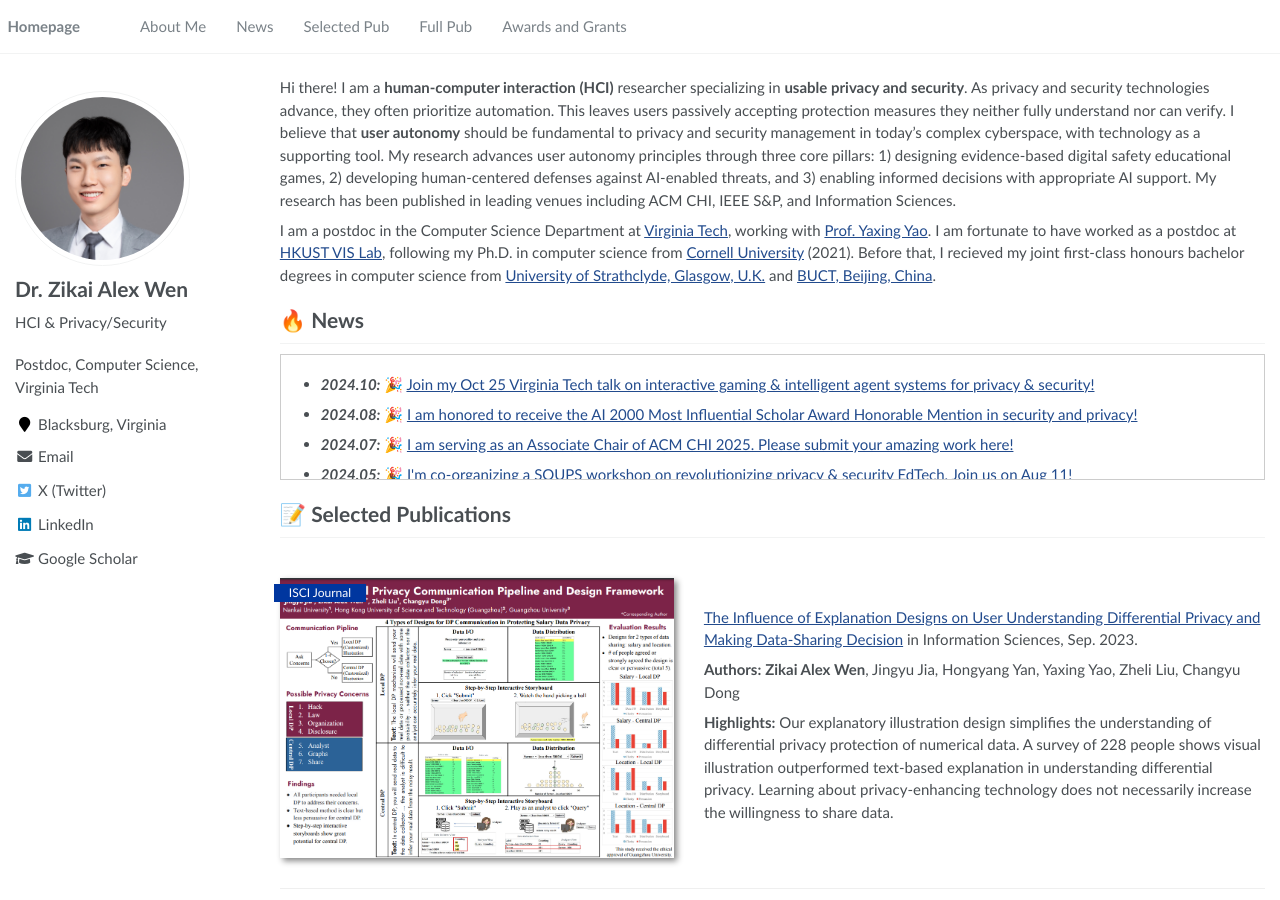
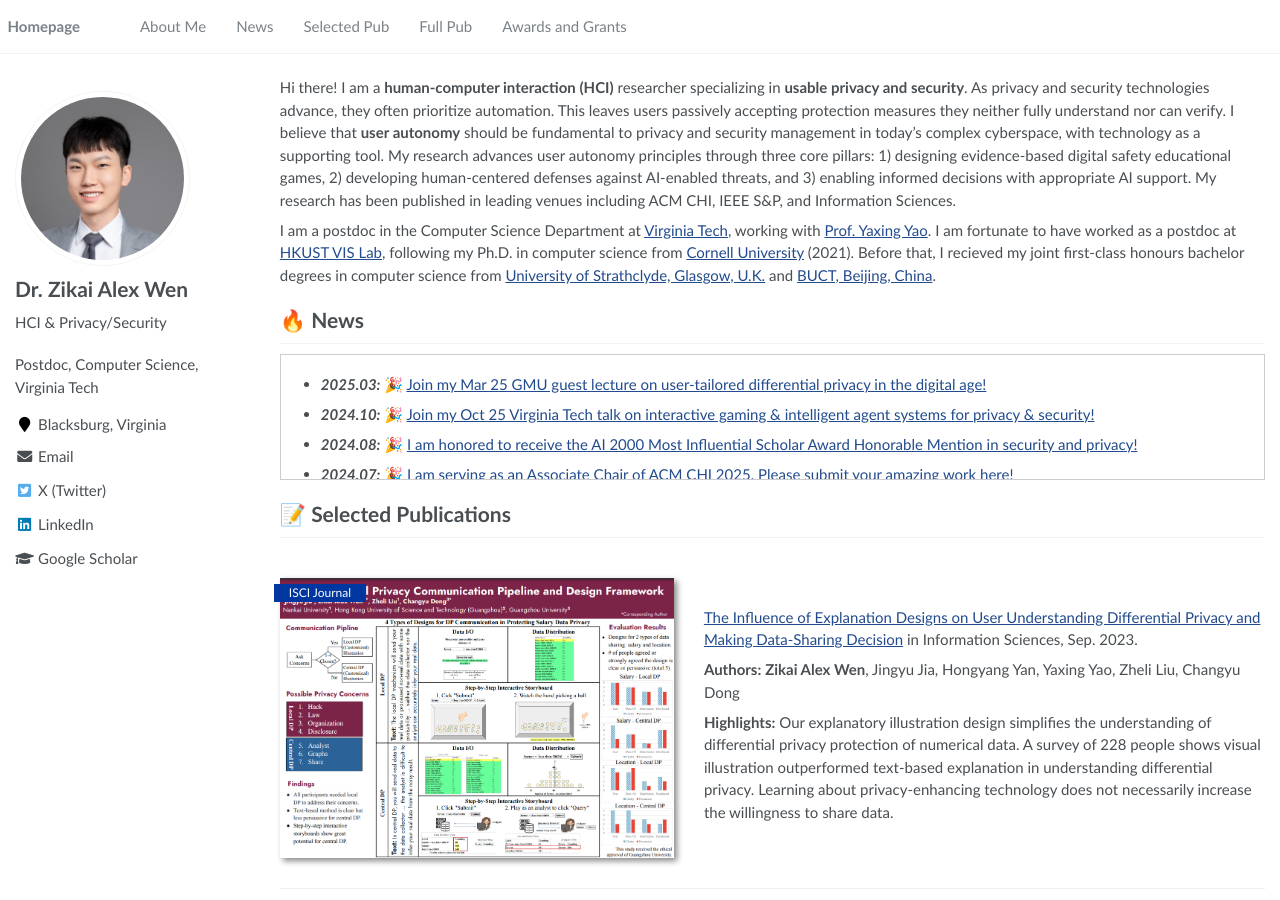
Before and after one commit to zikaiwen/zikaiwen.github.io, a Jekyll site: the page built from _pages/about.md, in a window 1280 px wide and 900 px high. Built offline with Jekyll 4.4.1, drawn with Linux system fonts in a browser that asks for light colours; part of the change alters nothing that is shown.

Commit message:
Update news status

```diff
--- a/_pages/about.md
+++ b/_pages/about.md
@@ -24,6 +24,7 @@ I am a postdoc in the Computer Science Department at [Virginia Tech](https://web
 # 🔥 News
 <div class="responsive-scroll-container">
 <ul>
+    <li><em><strong>2025.03:</strong></em> 🎉 <a href="https://csis.gmu.edu/pages/seminars.php?id=2025-03-25-seminar">Join my Mar 25 GMU guest lecture on user-tailored differential privacy in the digital age!</a></li>
     <li><em><strong>2024.10:</strong></em> 🎉 <a href="https://website.cs.vt.edu/research/Seminars/zikaialex_wen.html">Join my Oct 25 Virginia Tech talk on interactive gaming & intelligent agent systems for privacy & security!</a></li>
     <li><em><strong>2024.08:</strong></em> 🎉 <a href="https://www.aminer.cn/ai2000/search_rank?id=562cf8b845cedb3398d18ca9&searchValue=Zikai%20Wen%20(Alex)&yearLeft=2014&yearRight=2024">I am honored to receive the AI 2000 Most Influential Scholar Award Honorable Mention in security and privacy!</a></li>
     <li><em><strong>2024.07:</strong></em> 🎉 <a href="https://chi2025.acm.org/subcommittees/selecting-a-subcommittee/#user_experience">I am serving as an Associate Chair of ACM CHI 2025. Please submit your amazing work here!</a></li>
@@ -103,7 +104,7 @@ Symbol \* indicates that I am the (co-)corresponding author. My current citation
 # 🎖 Awards and Grants
 - *2024* [**AI 2000 Most Influential Scholar Award Honorable Mention in Security and Privacy**](awards/aminer.png) from AMiner
 - *2022* [**The Fellowship of China Postdoctoral Science Foundation ($80K RMB)**](https://cma.hkust-gz.edu.cn/zikai-postdoc-fellowship/) from CPSF
-- *2022* [**Outstanding Service Award**](awards/mmsp-service22.pdf) from IEEE MMSP
+- *2022* [**Outstanding Service Award**](awards/mmsp-service22.png) from IEEE MMSP
 - *2017* **The Student Game Design Competition Runner-Up** at ACM CHI
 - *2014* **The Andrew McGettrick Prize** from University of Strathclyde, Glasgow
 - *2014* **The Outstanding Graduate of Beijing** from Beijing Municipal Education Commission
```
Also changed, not shown: awards/mmsp-service22.png (added), 1 other file.
